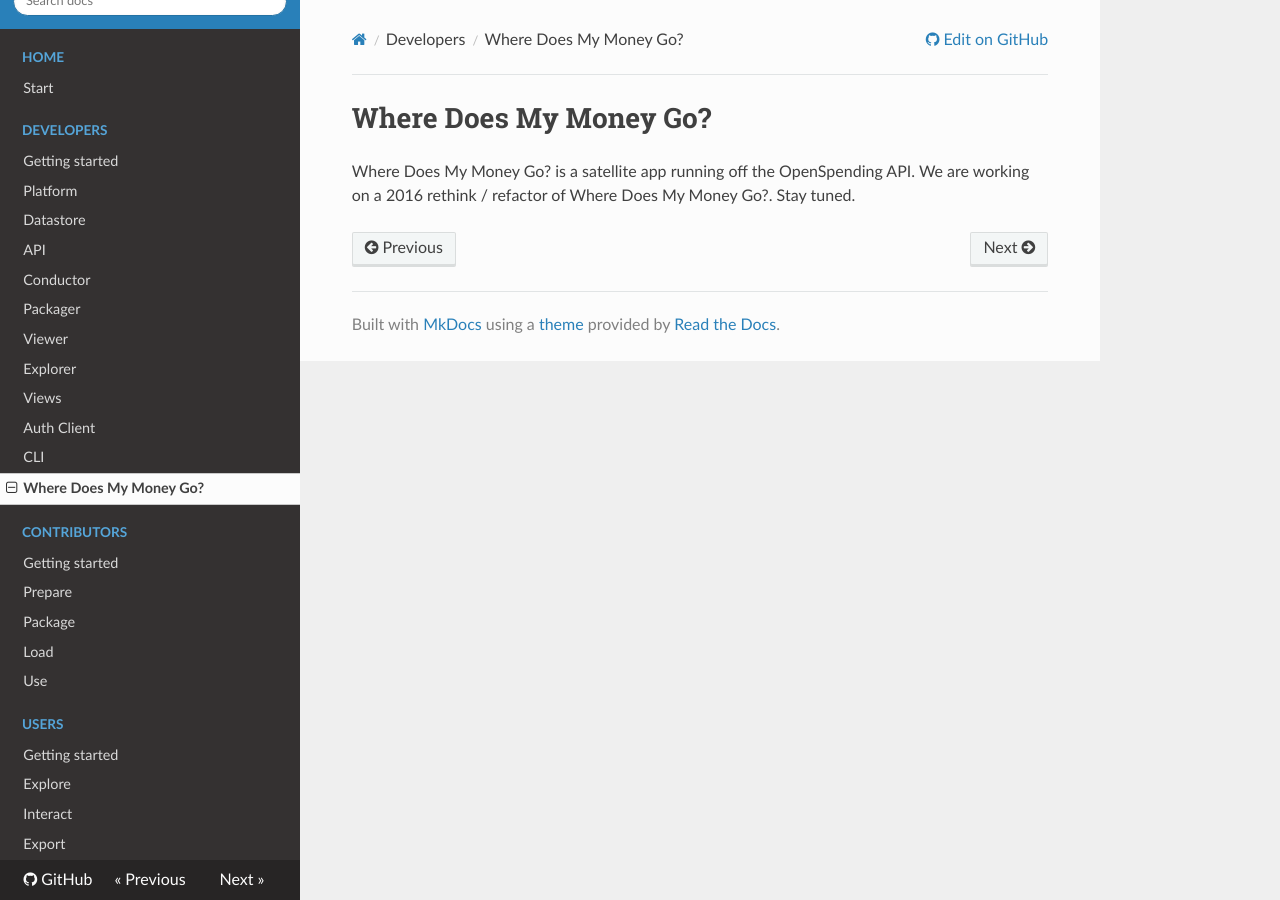
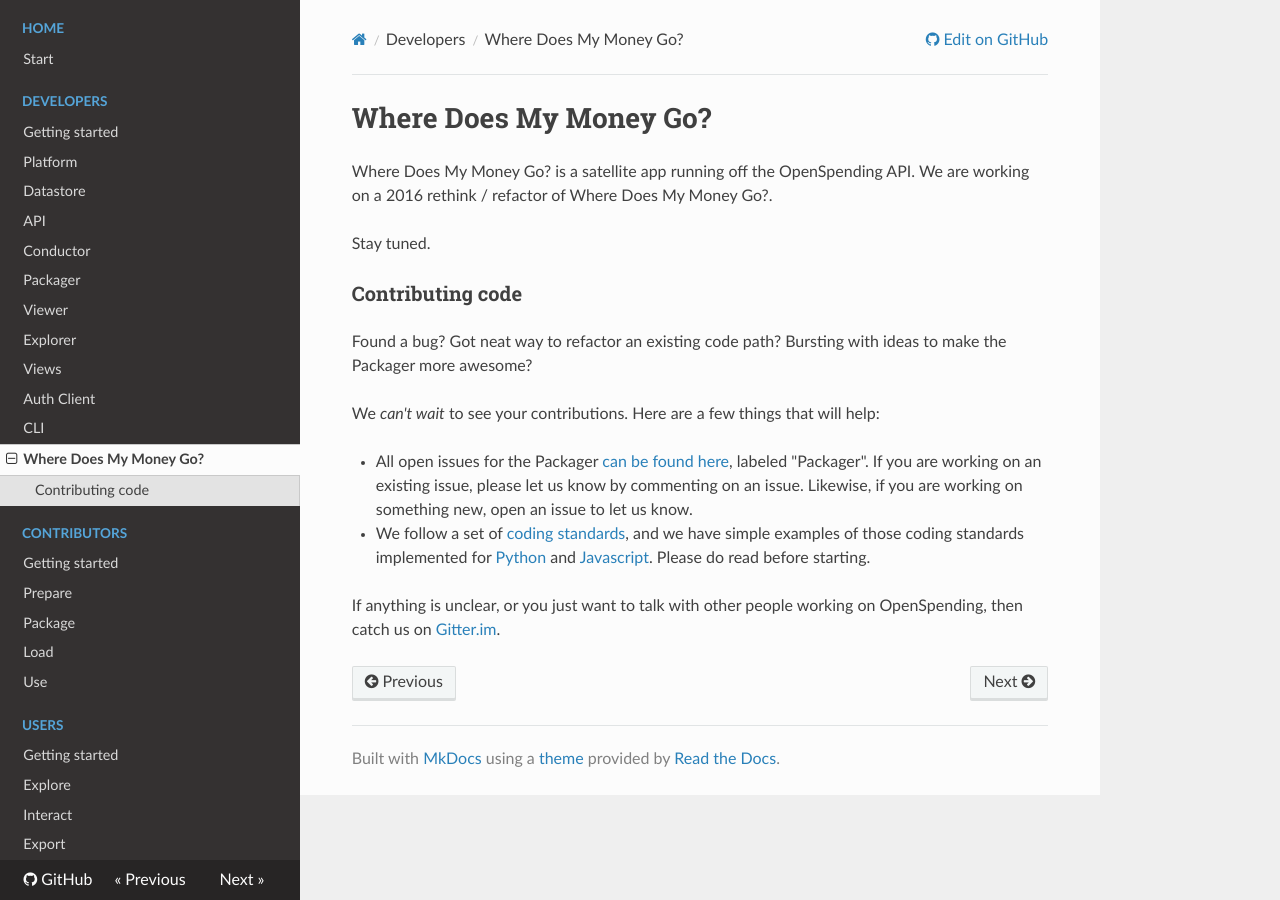
Before and after one commit to openspending/docs, an MkDocs documentation site: the page built from docs/developers/wdmmg.md, in a window 1280 px wide. Built offline with MkDocs 1.6.1, drawn with Linux system fonts in a browser that asks for light colours; nearby versions of some CDN libraries; old or Windows-style settings are respelled for this version of MkDocs.

Commit message:
update controbuting section

```diff
--- a/docs/developers/wdmmg.md
+++ b/docs/developers/wdmmg.md
@@ -1,3 +1,16 @@
 # Where Does My Money Go?
 
-Where Does My Money Go? is a satellite app running off the OpenSpending API. We are working on a 2016 rethink / refactor of Where Does My Money Go?. Stay tuned.
+Where Does My Money Go? is a satellite app running off the OpenSpending API. We are working on a 2016 rethink / refactor of Where Does My Money Go?.
+
+Stay tuned.
+
+### Contributing code
+
+Found a bug? Got neat way to refactor an existing code path? Bursting with ideas to make the Packager more awesome?
+
+We *can't wait* to see your contributions. Here are a few things that will help:
+
+- All open issues for the Packager [can be found here](http://github.com/openspending/openspending/issues), labeled "Packager". If you are working on an existing issue, please let us know by commenting on an issue. Likewise, if you are working on something new, open an issue to let us know.
+- We follow a set of [coding standards](https://github.com/okfn/coding-standards), and we have simple examples of those coding standards implemented for [Python](https://github.com/okfn/oki-py) and [Javascript](https://github.com/okfn/oki-js). Please do read before starting.
+
+If anything is unclear, or you just want to talk with other people working on OpenSpending, then catch us on [Gitter.im](http://gitter.im/openspending/chat).
```
Also changed, not shown: docs/developers/auth-client.md (+11 -0 lines), docs/developers/cli.md (+11 -0 lines).
